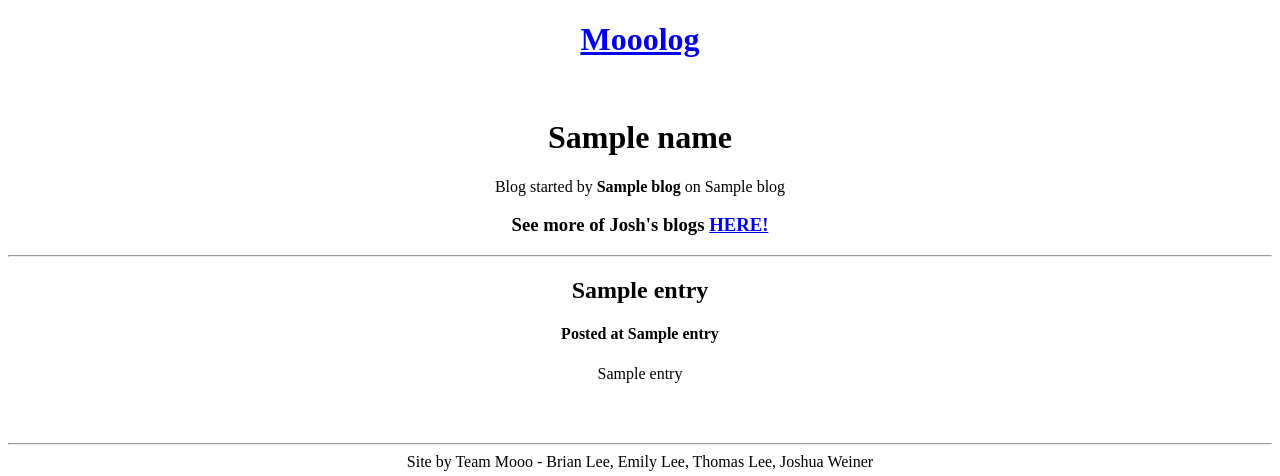
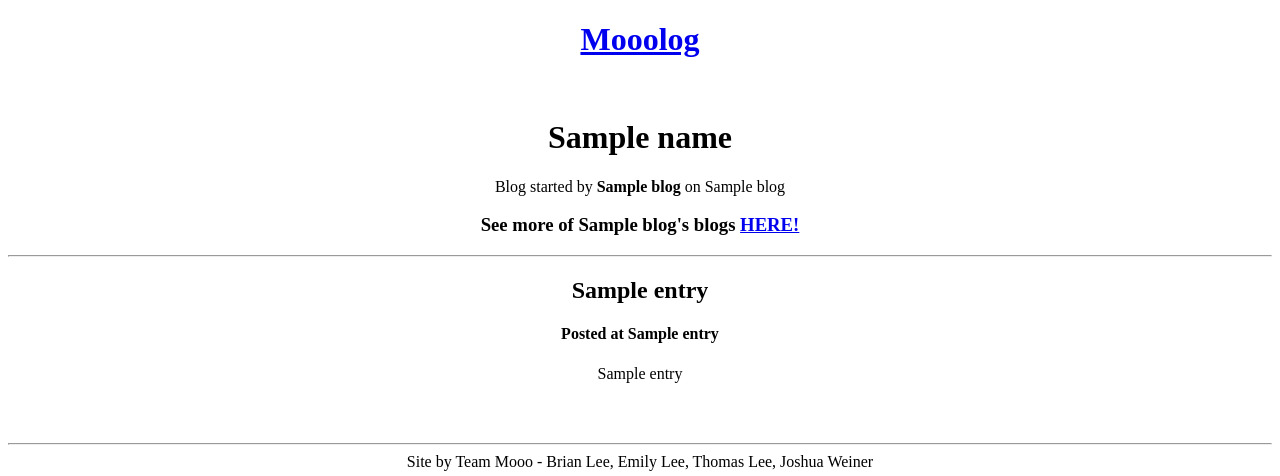
Before and after one commit to zane0916/Mooolog, a Flask app: template src/templates/blog.html in a window 1280 px wide. Shown: the top 476 px of the page. Run offline with Flask 2, Linux system fonts and the light colour scheme; the template is opened without the code that fills it: most values are stand-ins (such as "Sample title", 1, 10 or a date in 2020).

Commit message:
fixing html error

```diff
--- a/src/templates/blog.html
+++ b/src/templates/blog.html
@@ -9,7 +9,7 @@
   Blog started by <strong>{{blog[4]}}</strong> on {{blog[5]}}
 </p>
 <p>
-  <h3>See more of Josh's blogs <a href="/user/{{blog[4]}}">HERE!</a></h3>
+  <h3>See more of {{blog[4]}}'s blogs <a href="/user/{{blog[4]}}">HERE!</a></h3>
 </p>
   {% if user_id == blog[1] %}
   <hr>
--- a/src/templates/create.html
+++ b/src/templates/create.html
@@ -1,6 +1,7 @@
 {% extends "base.html" %}
 {% block title %}Create{% endblock %}
 {% block body %}
+<center>
 <h2>Create A Blog</h2>
 <form action="/create" method="POST">
   <p>
@@ -28,6 +29,7 @@
   </p>
 </form>
 {% endif %}
+</center>
 <br><br>
 <a href="/">My Blogs</a>
 
```
